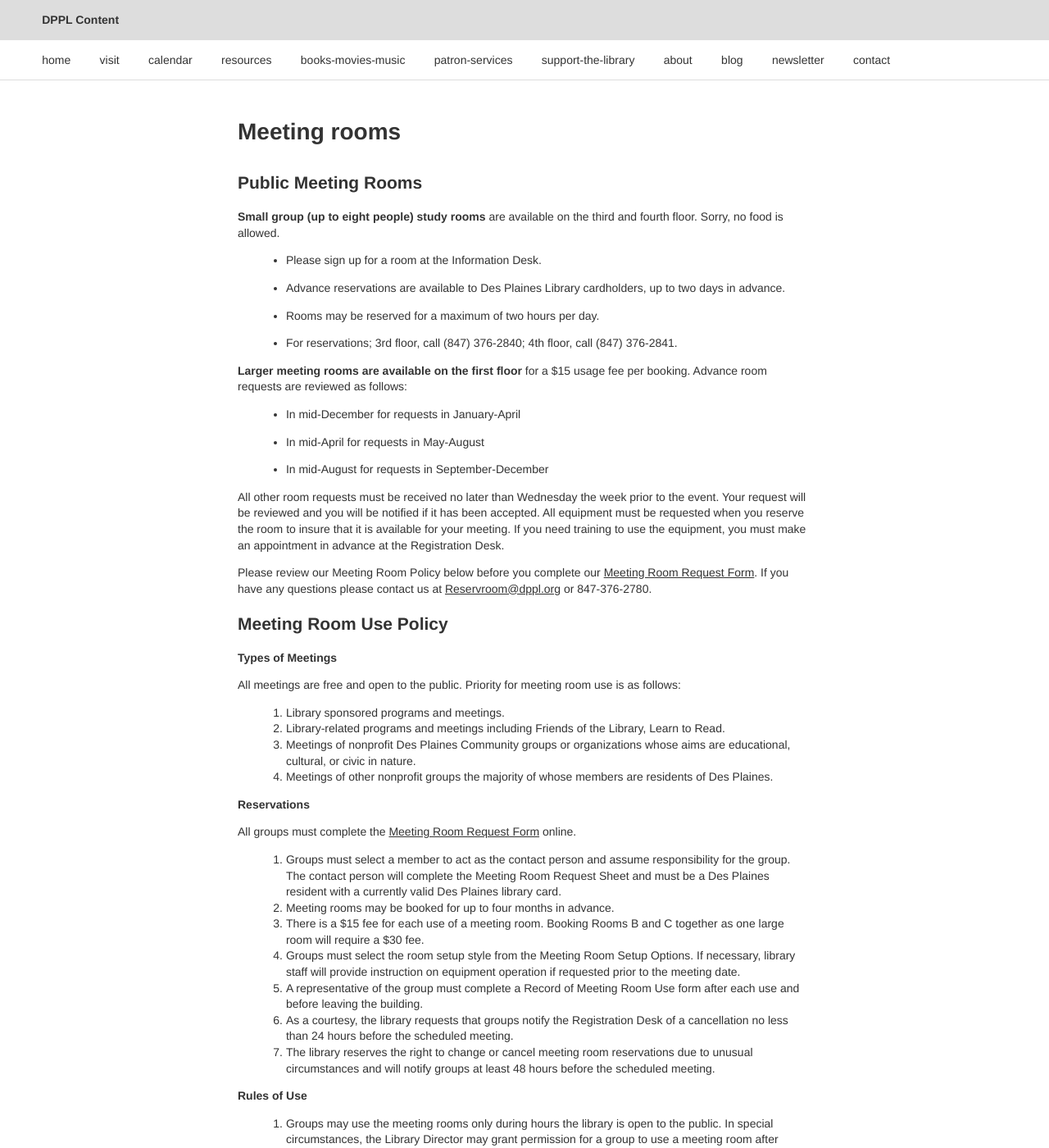
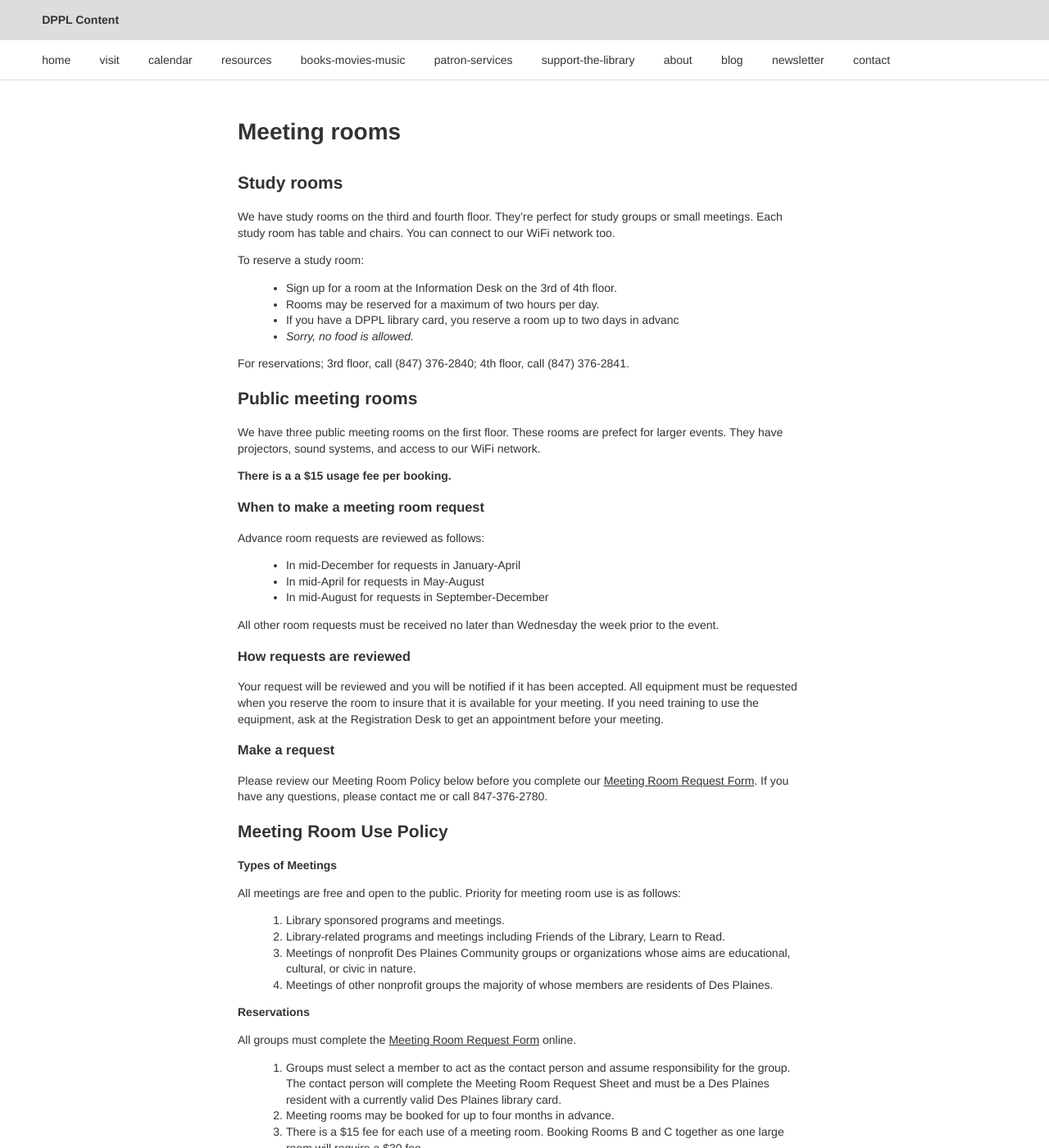
Before and after one commit to dpplweb/dppl-content, a Jekyll site: the page built from _posts/roberta/0611-01-01-meeting-rooms.md, in a window 1280 px wide and 1400 px high. Shown: the whole window at 82% size. Built offline with Jekyll 4.4.1, drawn with Linux system fonts in a browser that asks for light colours; Markdown is read by kramdown in place of the engine named in the settings.

Commit message:
Made some headers on rmeeting room page

```diff
--- a/_posts/roberta/0611-01-01-meeting-rooms.md
+++ b/_posts/roberta/0611-01-01-meeting-rooms.md
@@ -13,29 +13,40 @@ actions: ""
 published: true
 ---
 
-##Public Meeting Rooms
+## Study rooms
 
-**Small group (up to eight people) study rooms** are available on the third and fourth floor. Sorry, no food is allowed.
+We have study rooms on the third and fourth floor. They're perfect for study groups or small meetings. Each study room has table and chairs. You can connect to our WiFi network too.
 
-- Please sign up for a room at the Information Desk.
+To reserve a study room:
 
-- Advance reservations are available to Des Plaines Library cardholders, up to two days in advance.
+- Sign up for a room at the Information Desk on the 3rd of 4th floor.
+- Rooms may be reserved for a maximum of two hours per day.
+- If you have a DPPL library card, you reserve a room up to two days in advanc
+- _Sorry, no food is allowed._
 
-- Rooms may be reserved for a maximum of two hours per day.
+For reservations; 3rd floor, call (847) 376-2840; 4th floor, call (847) 376-2841.
 
-- For reservations; 3rd floor, call (847) 376-2840; 4th floor, call (847) 376-2841.
+## Public meeting rooms
+We have three public meeting rooms on the first floor. These rooms are prefect for larger events. They have projectors, sound systems, and access to our WiFi network.
 
-**Larger meeting rooms are available on the first floor** for a $15 usage fee per booking. Advance room requests are reviewed as follows:
+**There is a a $15 usage fee per booking.**
+
+### When to make a meeting room request
+Advance room requests are reviewed as follows:
 
 - In mid-December for requests in January-April
-
 - In mid-April for requests in May-August
-
 - In mid-August for requests in September-December
 
-All other room requests must be received no later than Wednesday the week prior to the event. Your request will be reviewed and you will be notified if it has been accepted.  All equipment must be requested when you reserve the room to insure that it is available for your meeting. If you need training to use the equipment, you must make an appointment in advance at the Registration Desk.
+All other room requests must be received no later than Wednesday the week prior to the event.
 
-Please review our Meeting Room Policy below before you complete our [Meeting Room Request Form](). If you have any questions please contact us at [Reservroom@dppl.org]() or 847-376-2780.
+### How requests are reviewed
+
+Your request will be reviewed and you will be notified if it has been accepted.  All equipment must be requested when you reserve the room to insure that it is available for your meeting. If you need training to use the equipment, ask at the Registration Desk to get an appointment before your meeting.
+
+### Make a request
+
+Please review our Meeting Room Policy below before you complete our [Meeting Room Request Form](). If you have any questions, please contact me or call 847-376-2780.
 
 ##Meeting Room Use Policy
 
```
